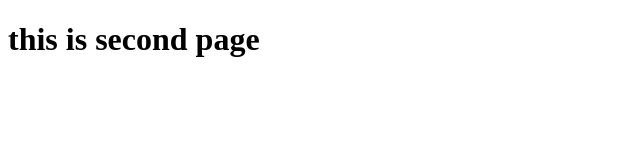
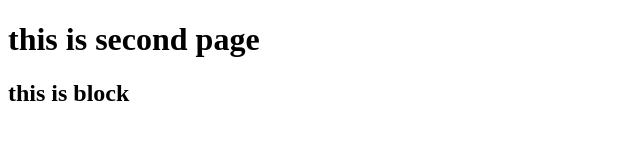
Before and after one commit to bybys5/blog, a plain HTML site: page introduce.html in a window 1280 px wide. Shown: the whole page, without its empty margins (0-640 px from the left). Drawn offline with Linux system fonts and the light colour scheme.

Commit message:
second html h2

```diff
--- a/introduce.html
+++ b/introduce.html
@@ -5,5 +5,6 @@
 </head>
 <body>
 	<h1>this is second page</h1>
+	<h2> this is block</h2>
 </body>
 </html>
```
